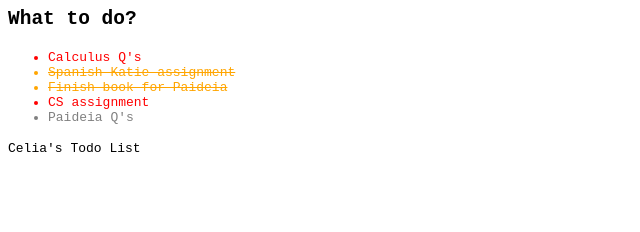
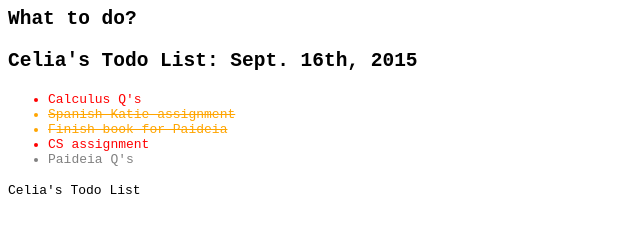
Before and after one commit to goulce01/goulce01.github.io, a plain HTML site: page todolist.html in a window 1280 px wide. Shown: the whole page, without its empty margins (0-640 px from the left). Drawn offline with Linux system fonts and the light colour scheme.

Commit message:
Update todolist.html

```diff
--- a/todolist.html
+++ b/todolist.html
@@ -6,6 +6,7 @@
     <body>
       <nav>
         <h1><code>What to do?</code></h1>
+        <h2><code>Celia's Todo List: Sept. 16th, 2015</code></h2>
       </nav>
     <section>
   <ul><code>
```
